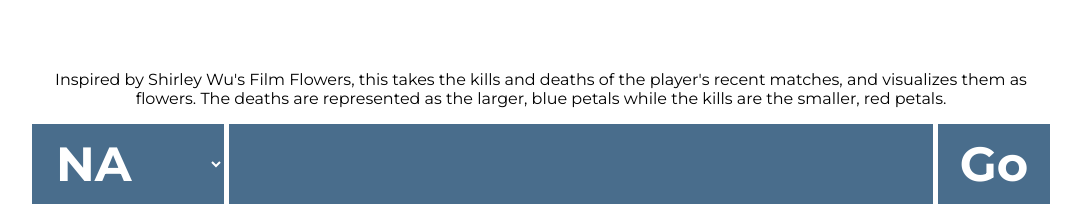
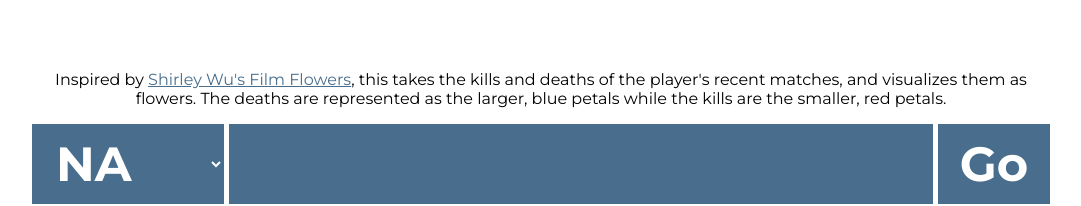
Before and after one commit to Kevinjchang98/lol-stats-flowers, a React (Create React App) app: page / in a window 1280 px wide. Shown: the part 244-450 px from the top of the page, without its empty margins (99-1180 px from the left). Built offline with nearby package versions, Linux system fonts and the light colour scheme.

Commit message:
add link to film flowers

```diff
--- a/src/Components/Form/Form.jsx
+++ b/src/Components/Form/Form.jsx
@@ -28,9 +28,9 @@ function Form(props) {
 		<div className="formWrapper">
 			<h1>LoL K/D/A Flowers</h1>
 			<p>
-				Inspired by Shirley Wu's Film Flowers, this takes the kills and deaths of the player's recent matches,
-				and visualizes them as flowers. The deaths are represented as the larger, blue petals while the kills
-				are the smaller, red petals.
+				Inspired by <a href="https://sxywu.com/filmflowers/">Shirley Wu's Film Flowers</a>, this takes the kills
+				and deaths of the player's recent matches, and visualizes them as flowers. The deaths are represented as
+				the larger, blue petals while the kills are the smaller, red petals.
 			</p>
 			<form onSubmit={handleSubmit(onSubmit)}>
 				<select type="regionDropdown" name="region" id="region" ref={register()}>
--- a/src/index.css
+++ b/src/index.css
@@ -21,6 +21,14 @@ h1 {
 	font-size: 5rem;
 	font-weight: 800;
 
+	color: var(--blue);
+}
+
+a:link {
+	color: var(--blue);
+}
+
+a:visited {
 	color: var(--blue);
 }
 
```
